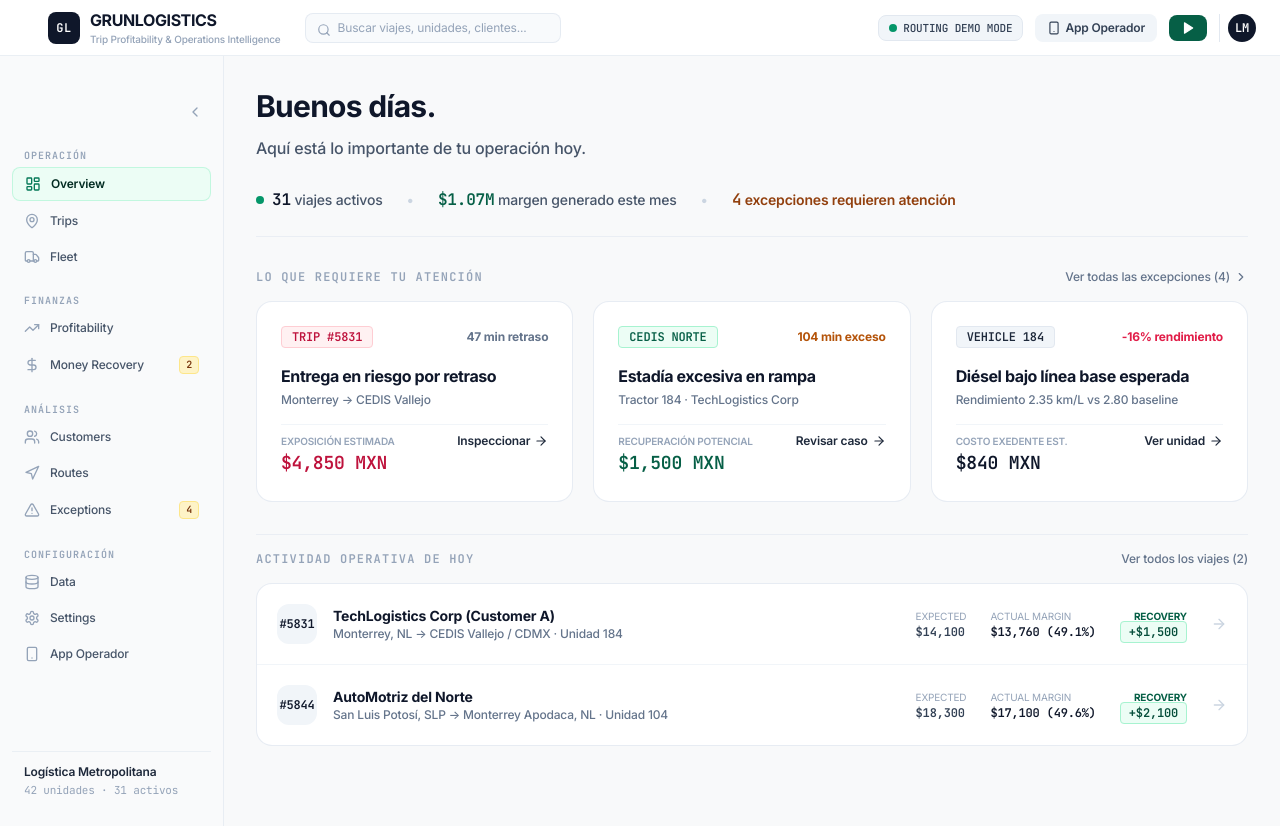
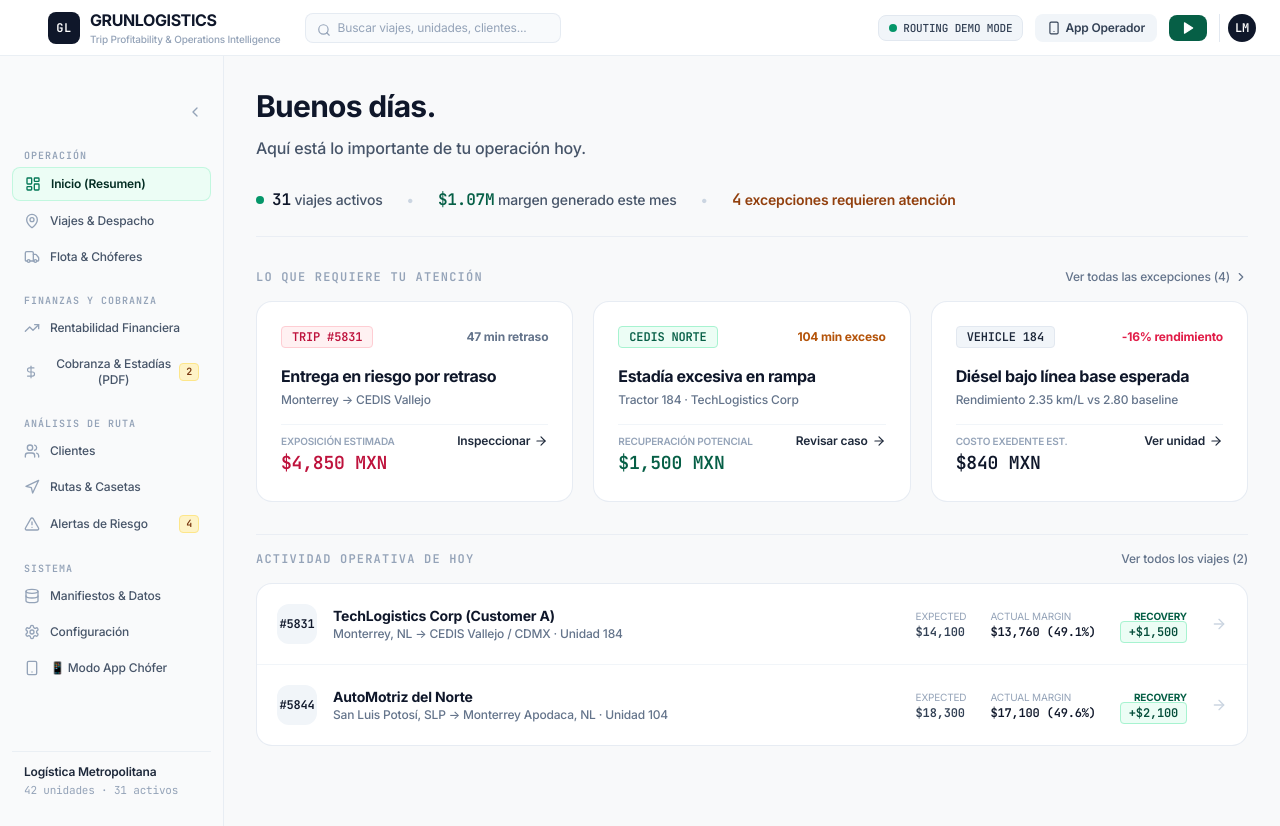
Before and after one commit to grunagency-tech/grunlogistics, a React (Vite) app: page / in a window 1280 px wide. Built offline with nearby package versions, Linux system fonts and the light colour scheme.

Commit message:
Simplify UX/UI for ultra-accessible operation with 1-click PDF actions and clear Spanish navigation

```diff
--- a/src/components/MoneyRecoveryView.tsx
+++ b/src/components/MoneyRecoveryView.tsx
@@ -149,14 +149,22 @@ export const MoneyRecoveryView: React.FC = () => {
             <strong>Evidencia Registrada: </strong> {selectedCase.evidenceDescription}
           </p>
 
-          <div className="flex items-center justify-between pt-2">
+          <div className="flex flex-col sm:flex-row sm:items-center justify-between gap-3 pt-2 border-t border-slate-200/60">
             <button
               onClick={() => openTripDetail(selectedCase.tripId)}
               className="text-xs text-slate-600 hover:text-slate-900 font-semibold"
             >
               Ver Viaje Completo →
             </button>
-            <div className="flex space-x-2">
+            <div className="flex flex-wrap items-center gap-2">
+              <a
+                href="/Carta_Reclamacion_Estadia_5831.pdf"
+                download
+                className="px-3 py-1.5 bg-emerald-700 hover:bg-emerald-800 text-white text-xs font-bold rounded-lg shadow-xs flex items-center space-x-1.5 transition-colors"
+              >
+                <FileText className="w-3.5 h-3.5" />
+                <span>Descargar Carta de Cobro PDF</span>
+              </a>
               <button
                 onClick={() => updateRecoveryStatus(selectedCase.id, 'Approved')}
                 className="px-3 py-1.5 bg-slate-100 hover:bg-slate-200 text-slate-800 text-xs font-semibold rounded-lg"
@@ -165,7 +173,7 @@ export const MoneyRecoveryView: React.FC = () => {
               </button>
               <button
                 onClick={() => updateRecoveryStatus(selectedCase.id, 'Recovered')}
-                className="px-4 py-1.5 bg-emerald-800 hover:bg-emerald-900 text-white text-xs font-bold rounded-lg shadow-xs"
+                className="px-4 py-1.5 bg-slate-900 hover:bg-slate-800 text-white text-xs font-bold rounded-lg shadow-xs"
               >
                 Marcar como RECUPERADO
               </button>
--- a/src/components/Sidebar.tsx
+++ b/src/components/Sidebar.tsx
@@ -48,32 +48,32 @@ export const Sidebar: React.FC = () => {
     {
       title: 'OPERACIÓN',
       items: [
-        { id: 'OVERVIEW', label: 'Overview', icon: LayoutDashboard },
-        { id: 'TRIPS', label: 'Trips', icon: MapPin },
-        { id: 'FLEET', label: 'Fleet', icon: Truck }
+        { id: 'OVERVIEW', label: 'Inicio (Resumen)', icon: LayoutDashboard },
+        { id: 'TRIPS', label: 'Viajes & Despacho', icon: MapPin },
+        { id: 'FLEET', label: 'Flota & Chóferes', icon: Truck }
       ]
     },
     {
-      title: 'FINANZAS',
+      title: 'FINANZAS Y COBRANZA',
       items: [
-        { id: 'PROFITABILITY', label: 'Profitability', icon: TrendingUp },
-        { id: 'MONEY_RECOVERY', label: 'Money Recovery', icon: DollarSign, badge: activeRecoveryCount }
+        { id: 'PROFITABILITY', label: 'Rentabilidad Financiera', icon: TrendingUp },
+        { id: 'MONEY_RECOVERY', label: 'Cobranza & Estadías (PDF)', icon: DollarSign, badge: activeRecoveryCount }
       ]
     },
     {
-      title: 'ANÁLISIS',
+      title: 'ANÁLISIS DE RUTA',
       items: [
-        { id: 'CUSTOMERS', label: 'Customers', icon: Users },
-        { id: 'ROUTES', label: 'Routes', icon: Navigation },
-        { id: 'EXCEPTIONS', label: 'Exceptions', icon: AlertTriangle, badge: pendingExceptionsCount }
+        { id: 'CUSTOMERS', label: 'Clientes', icon: Users },
+        { id: 'ROUTES', label: 'Rutas & Casetas', icon: Navigation },
+        { id: 'EXCEPTIONS', label: 'Alertas de Riesgo', icon: AlertTriangle, badge: pendingExceptionsCount }
       ]
     },
     {
-      title: 'CONFIGURACIÓN',
+      title: 'SISTEMA',
       items: [
-        { id: 'DATA', label: 'Data', icon: Database },
-        { id: 'SETTINGS', label: 'Settings', icon: Settings },
-        { id: 'DRIVER_MOBILE', label: 'App Operador', icon: Smartphone }
+        { id: 'DATA', label: 'Manifiestos & Datos', icon: Database },
+        { id: 'SETTINGS', label: 'Configuración', icon: Settings },
+        { id: 'DRIVER_MOBILE', label: '📱 Modo App Chófer', icon: Smartphone }
       ]
     }
   ];
--- a/src/components/TripsView.tsx
+++ b/src/components/TripsView.tsx
@@ -365,12 +365,23 @@ export const TripsView: React.FC = () => {
                       </span>
                     </td>
                     <td className="py-3.5 px-4 text-right">
-                      <button
-                        onClick={() => openTripDetail(t.id)}
-                        className="px-3 py-1 bg-slate-900 hover:bg-slate-800 text-white text-xs font-medium rounded transition-colors shadow-xs"
-                      >
-                        Ver Detalle
-                      </button>
+                      <div className="flex items-center justify-end space-x-1.5">
+                        <a
+                          href="/Carta_Porte_SAT_3.1_5831.pdf"
+                          download
+                          title="Descargar Representación Impresa Carta Porte 3.1 (PDF)"
+                          className="px-2.5 py-1 bg-emerald-50 hover:bg-emerald-100 text-emerald-900 border border-emerald-200 text-[11px] font-bold rounded flex items-center space-x-1 transition-colors"
+                        >
+                          <FileText className="w-3 h-3 text-emerald-700" />
+                          <span>PDF</span>
+                        </a>
+                        <button
+                          onClick={() => openTripDetail(t.id)}
+                          className="px-3 py-1 bg-slate-900 hover:bg-slate-800 text-white text-xs font-bold rounded transition-colors shadow-xs"
+                        >
+                          Abrir Viaje
+                        </button>
+                      </div>
                     </td>
                   </tr>
                 );
```
